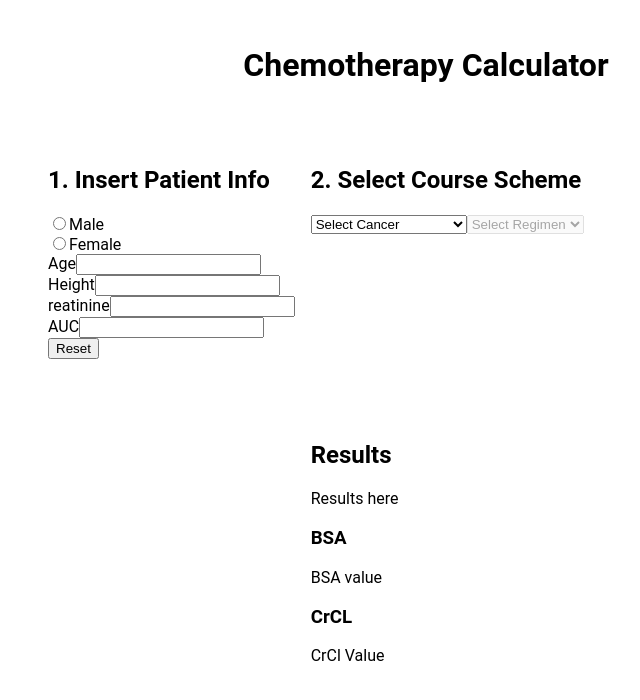
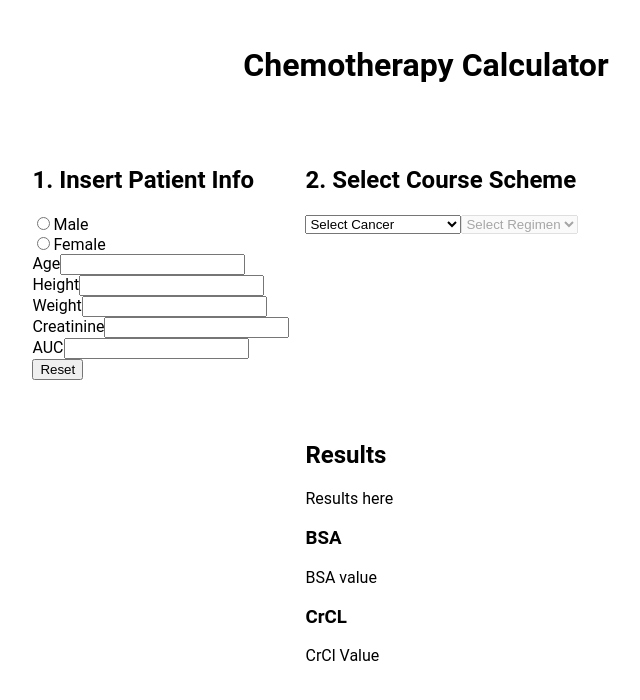
Before and after one commit to iurisilvestre/chemotherapy-calculator, a React (Create React App) app: page / in a window 1280 px wide. Shown: the top 700 px of the page, without its empty margins (214-854 px from the left). Built offline with nearby package versions, Linux system fonts and the light colour scheme.

Commit message:
develop patient info component

```diff
--- a/src/App.js
+++ b/src/App.js
@@ -9,21 +9,28 @@ import Results from "./components/Results";
 import "./App.css";
 
 export default function App() {
+  const [patientInfo, setPatientInfo] = useState({});
   const [selectedRegimen, setSelectedRegimen] = useState("");
+
+  const handleInputs = (formData) => {
+    setPatientInfo(formData);
+  };
 
   const handleSelectRegiment = (regimenIndex) => {
     setSelectedRegimen(regimenIndex);
   };
 
+  console.log(patientInfo);
+
   return (
     <div className="app">
       <h1>Chemotherapy Calculator</h1>
-      <PatientInfo />
+      <PatientInfo onChangeInputs={handleInputs} />
       <SchemesSelection
         drugsList={CoursesSchemes}
         onSelectRegiment={handleSelectRegiment}
       />
-      <Results />
+      <Results selectedRegimen={selectedRegimen} patientInfo={patientInfo} />
     </div>
   );
 }
--- a/src/components/PatientInfo.js
+++ b/src/components/PatientInfo.js
@@ -1,34 +1,108 @@
-import React from "react";
+import React, { useState } from "react";
 
-const PatientInfo = () => {
+const PatientInfo = (props) => {
+  // Patient form data object
+  const patientData = {
+    genre: "",
+    age: "",
+    height: "",
+    weight: "",
+    creatinine: "",
+    auc: "",
+  };
+  const [formData, setFormData] = useState(patientData);
+
+  const handleChangeInputs = (event) => {
+    const { name, value, type } = event.target;
+
+    setFormData((prevFormData) => ({
+      ...prevFormData,
+      [name]: type === "number" ? Number(value) : value,
+    }));
+    props.onChangeInputs(formData);
+  };
+
+  const handleReset = () => {
+    setFormData(patientData);
+  };
+
   return (
     <div className="patient-info">
       <h2>1. Insert Patient Info</h2>
+      {/* INPUTS GENRE */}
       <div>
-        <input type="radio" name="genre" value="male" />
+        <input
+          type="radio"
+          name="genre"
+          value="male"
+          checked={formData.genre === "male"}
+          onChange={handleChangeInputs}
+        />
         <label htmlFor="male">Male</label>
       </div>
       <div>
-        <input type="radio" name="genre" value="female" />
+        <input
+          type="radio"
+          name="genre"
+          value="female"
+          checked={formData.genre === "female"}
+          onChange={handleChangeInputs}
+        />
         <label htmlFor="female">Female</label>
       </div>
+      {/* INPUTS AGE */}
       <div>
         <label htmlFor="age">Age</label>
-        <input type="number" name="age" />
+        <input
+          type="number"
+          name="age"
+          value={formData.age}
+          onChange={handleChangeInputs}
+        />
       </div>
+      {/* INPUTS HEIGHT */}
       <div>
         <label htmlFor="height">Height</label>
-        <input type="number" name="height" />
+        <input
+          type="number"
+          name="height"
+          value={formData.height}
+          onChange={handleChangeInputs}
+        />
       </div>
+      {/* INPUTS WEIGHT */}
       <div>
-        <label htmlFor="creatinine">reatinine</label>
-        <input type="number" name="creatinine" />
+        <label htmlFor="weight">Weight</label>
+        <input
+          type="number"
+          name="weight"
+          value={formData.weight}
+          onChange={handleChangeInputs}
+        />
       </div>
+      {/* INPUTS CREATININE */}
+      <div>
+        <label htmlFor="creatinine">Creatinine</label>
+        <input
+          type="number"
+          name="creatinine"
+          value={formData.creatinine}
+          onChange={handleChangeInputs}
+        />
+      </div>
+      {/* INPUTS AUC */}
       <div>
         <label htmlFor="auc">AUC</label>
-        <input type="number" name="auc" />
+        <input
+          type="number"
+          name="auc"
+          value={formData.auc}
+          onChange={handleChangeInputs}
+        />
       </div>
-      <button type="button">Reset</button>
+      <button type="button" onClick={handleReset}>
+        Reset
+      </button>
     </div>
   );
 };
```
